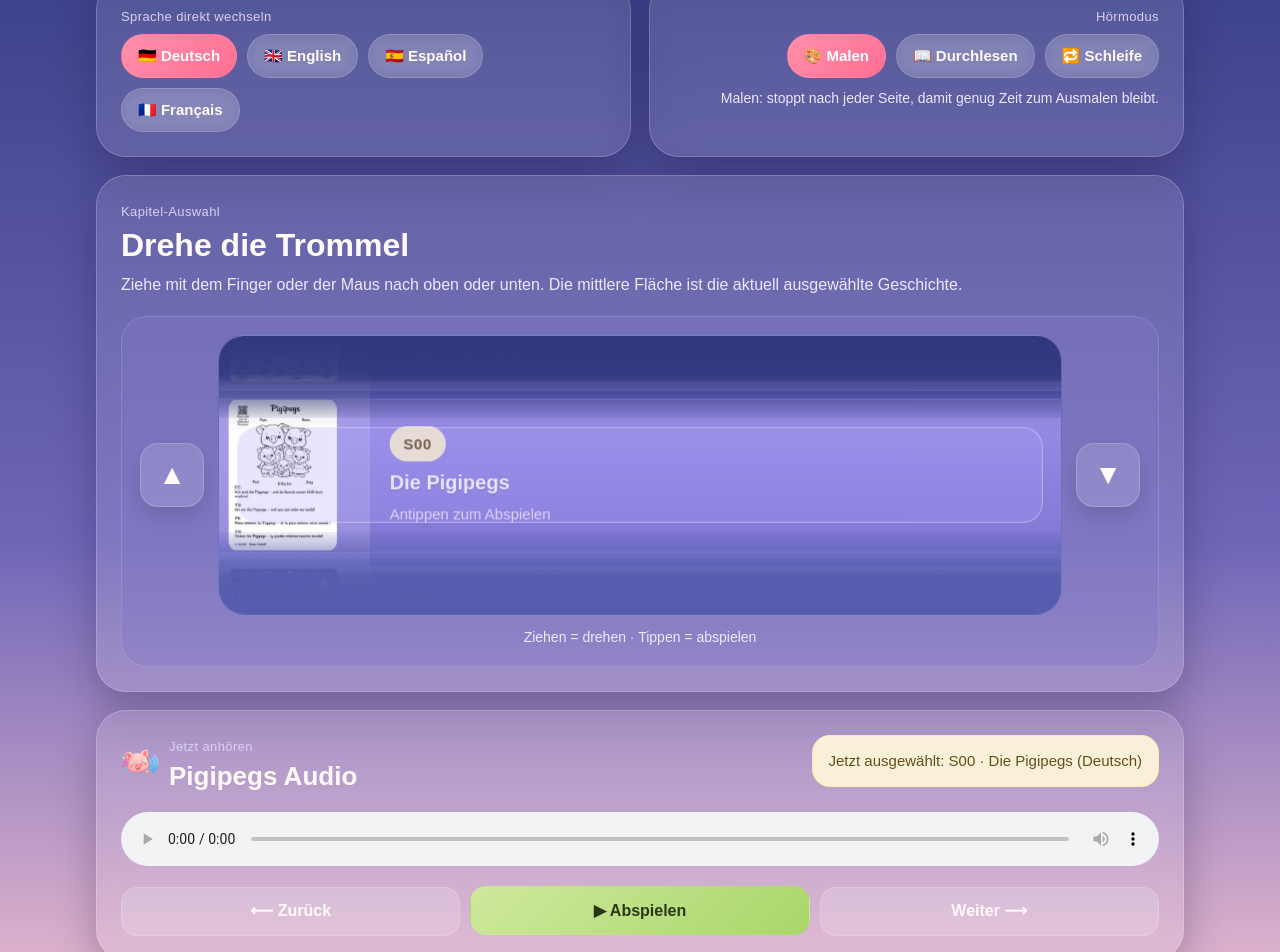
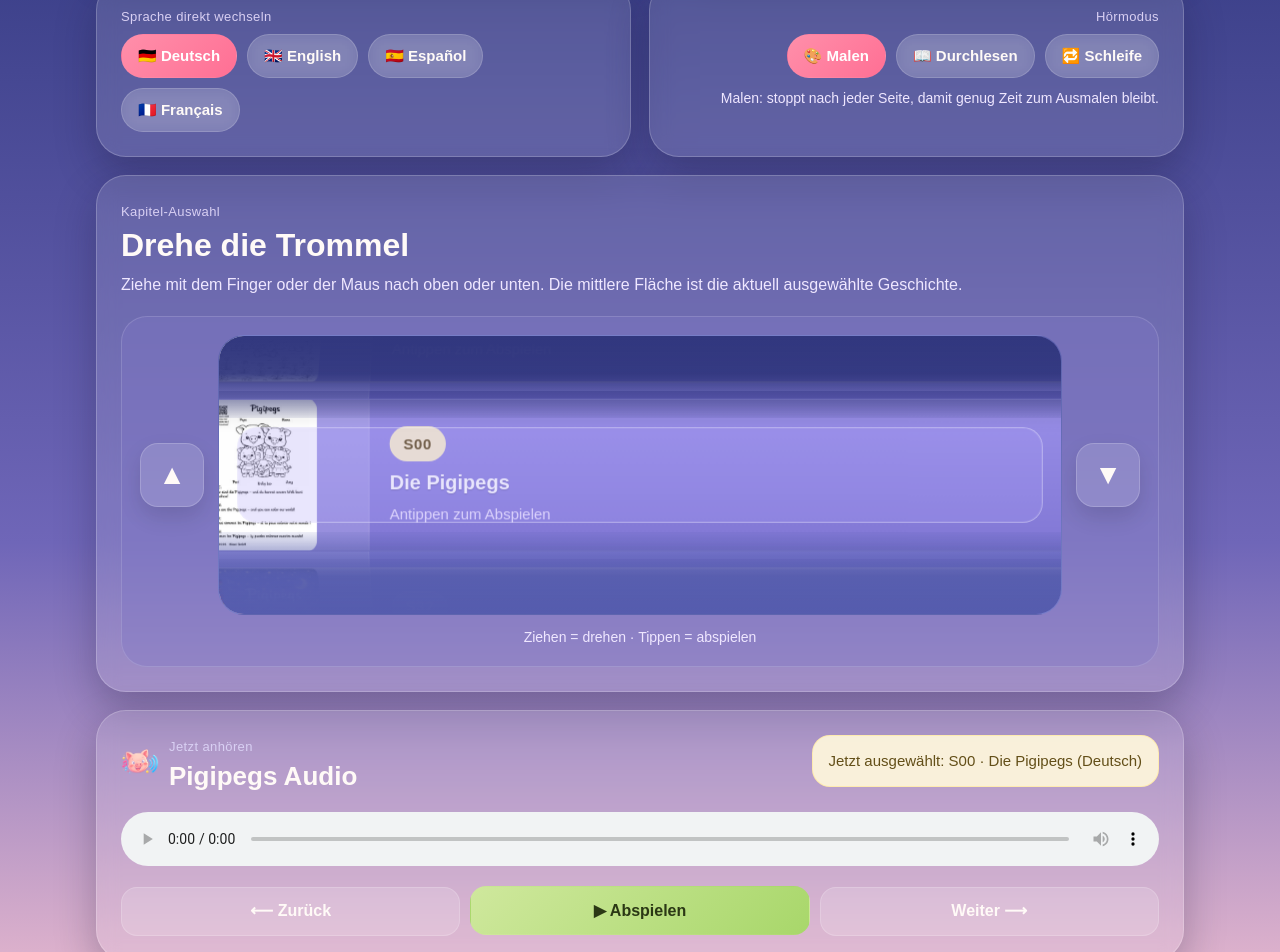
Before and after one commit to Pigipegs/pigipegs, a Jekyll site: the page book01/audio.html, which Jekyll copies as it is, in a window 1280 px wide. Shown: the part 718-1670 px from the top of the page. Built offline with Jekyll 4.4.1, drawn with Linux system fonts in a browser that asks for light colours.

Commit message:
Update audio.html

```diff
--- a/book01/audio.html
+++ b/book01/audio.html
@@ -441,7 +441,7 @@
   align-items:center;
   justify-content:center;
   overflow:hidden;
-      padding:12px 10px 12px 26px;
+  padding:12px;
 }
 
 .drum-thumb img{
@@ -454,10 +454,9 @@
   object-position:center center;
   border-radius:10px;
   margin:auto;
-      transform:translateX(8px);
+  transform:none;
   pointer-events:none;
 }
-
     .drum-content{
       padding:14px 16px;
       display:flex;
@@ -693,16 +692,25 @@
       .drum-item{
   width:98%;
   height:92px;
-        grid-template-columns:92px 1fr;
+  grid-template-columns:74px 1fr;
   border-radius:16px;
 }
 
 .drum-thumb{
-        padding:6px 6px 6px 6px;
+  padding:6px;
+  justify-content:center;
+  align-items:center;
 }
 
 .drum-thumb img{
-        transform:translateX(8px);
+  width:auto;
+  height:auto;
+  max-width:100%;
+  max-height:100%;
+  object-fit:contain;
+  object-position:center center;
+  margin:auto;
+  transform:none;
 }
 
       .drum-content{
```
Lines whose indentation alone changed are shown as unchanged.
